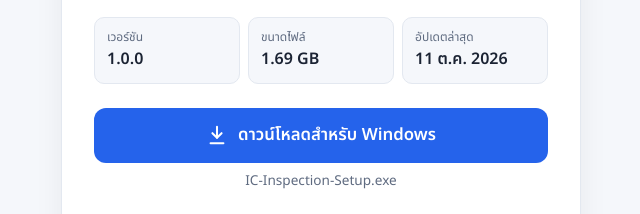
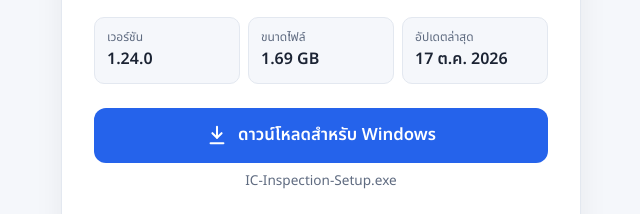
Before and after one commit to faptster/ICdownload, a website: page public/index.html in a window 1280 px wide. Shown: the part 187-401 px from the top of the page, 319-959 px from the left. Drawn offline with Linux system fonts and the light colour scheme.

Commit message:
Update index.html

```diff
--- a/public/index.html
+++ b/public/index.html
@@ -185,9 +185,9 @@
     const APP = {
       name: "IC Inspection App",
       description: "โปรแกรมตรวจสอบ IC",
-      version: "1.0.0",
+      version: "1.24.0",
       size: "1.69 GB",
-      date: "11 ต.ค. 2026",
+      date: "17 ต.ค. 2026",
       file: "https://github.com/faptster/ICdownload/releases/latest/download/IC-Inspection-Setup.exe", // วางไฟล์ .exe ไว้ในโฟลเดอร์ files/ แล้วแก้ชื่อตรงนี้
       footer: "© 2026"
     };
```
